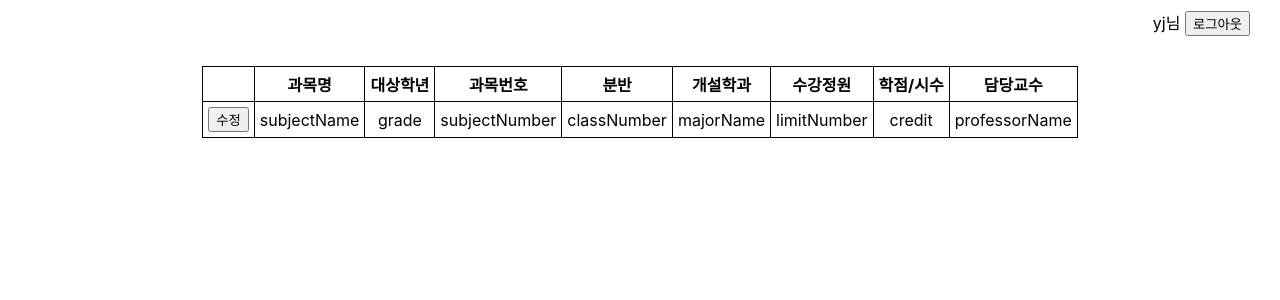
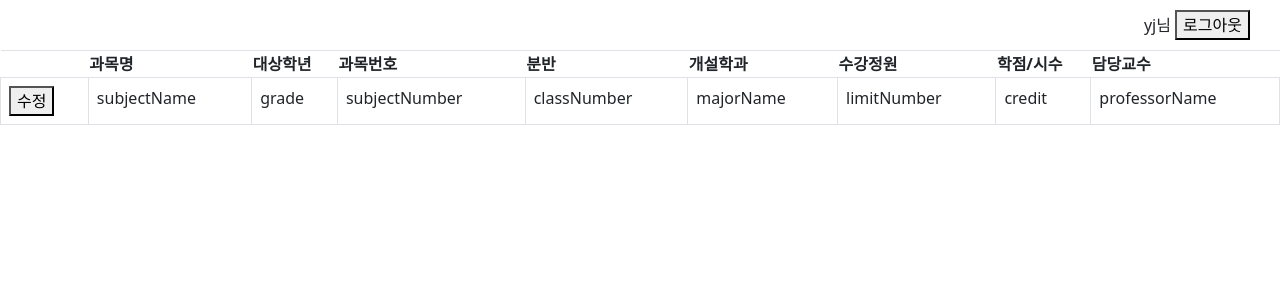
Before and after one commit to peep-2022/enrolment_system_fe, a React (Create React App) app: page / in a window 1280 px wide. Shown: the top 300 px of the page. Built offline with nearby package versions, Linux system fonts and the light colour scheme.

Commit message:
import bootstrap

```diff
--- a/package.json
+++ b/package.json
@@ -6,7 +6,9 @@
     "@testing-library/jest-dom": "^5.16.5",
     "@testing-library/react": "^13.4.0",
     "@testing-library/user-event": "^13.5.0",
+    "bootstrap": "^5.2.2",
     "react": "^18.2.0",
+    "react-bootstrap": "^2.6.0",
     "react-dom": "^18.2.0",
     "react-scripts": "5.0.1",
     "web-vitals": "^2.1.4"
--- a/src/App.css
+++ b/src/App.css
@@ -1,16 +1,5 @@
-.courseTable th, td{
-  border: 1px solid black;
-  padding: 5px;
-  text-align: center;
-}
-
 .adminInfo{
   text-align: right;
   margin-right: 20px;
   padding: 10px;
 }
-
-.courseTable{
-  border-collapse: collapse;
-  margin: 20px auto;
-}
--- a/src/App.js
+++ b/src/App.js
@@ -1,22 +1,18 @@
 import { useState } from 'react';
 import './App.css';
 import Course from './components/Course';
+import 'bootstrap/dist/css/bootstrap.css';
 
 function App() {
   let userName = "yj" //관리자 이름
   let [course, setCourse] = useState([]); //수업 목록
   return (
     <div className="App">
-      <head>
-      <link rel="stylesheet" href="https://cdn.jsdelivr.net/npm/bootstrap@5.0.2/dist/css/bootstrap.min.css"
-      integrity="sha384-B0vP5xmATw1+K9KRQjQERJvTumQW0nPEzvF6L/Z6nronJ3oUOFUFpCjEUQouq2+l"
-      crossorigin="anonymous"/>
-      </head>
       <div className="adminInfo">
         <span>{userName}</span>님 <button>로그아웃</button>
       </div>
       <div className='courseList'>
-        <table className='courseTable'>
+        <table className='courseTable' class="table table-bordered table-hover">
           <thead>
             <th></th>
             <th>과목명</th>
```
Also changed, not shown: 1 other file (tests, documents, lock files or other folders).
